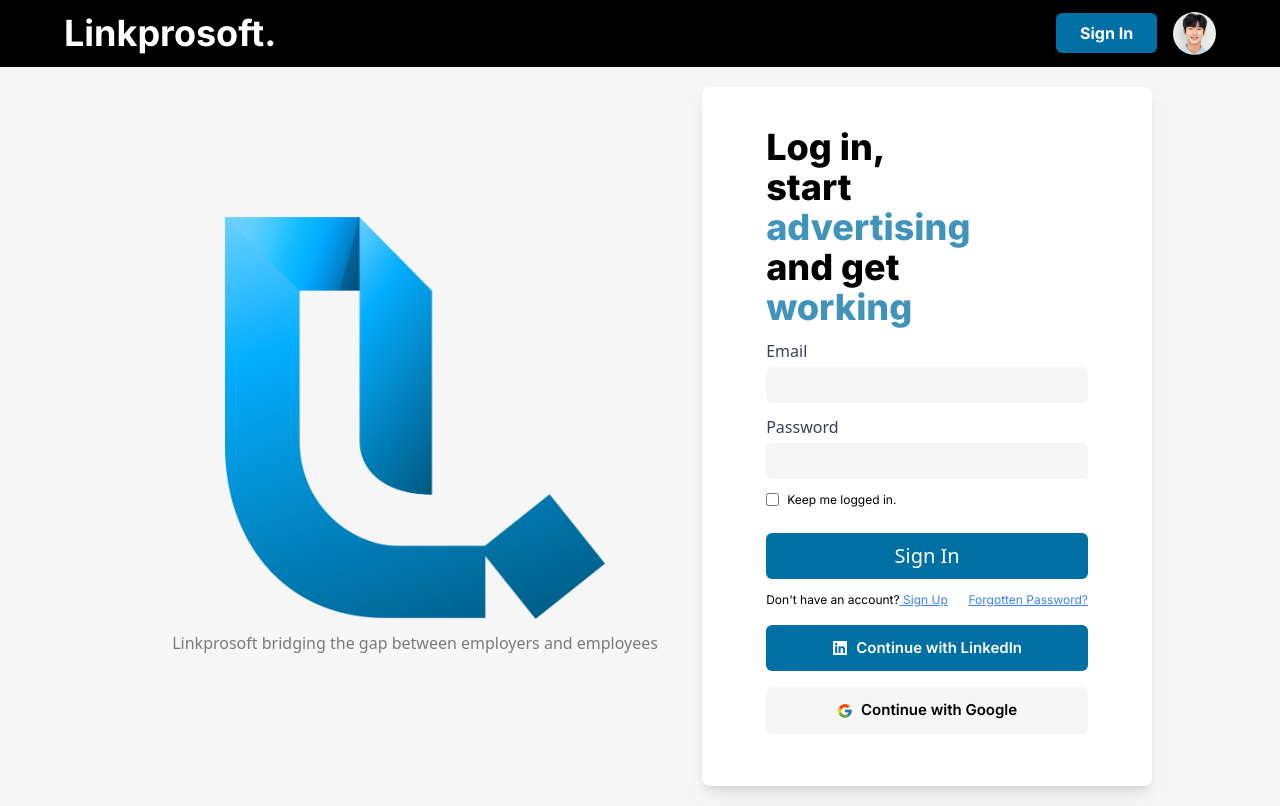
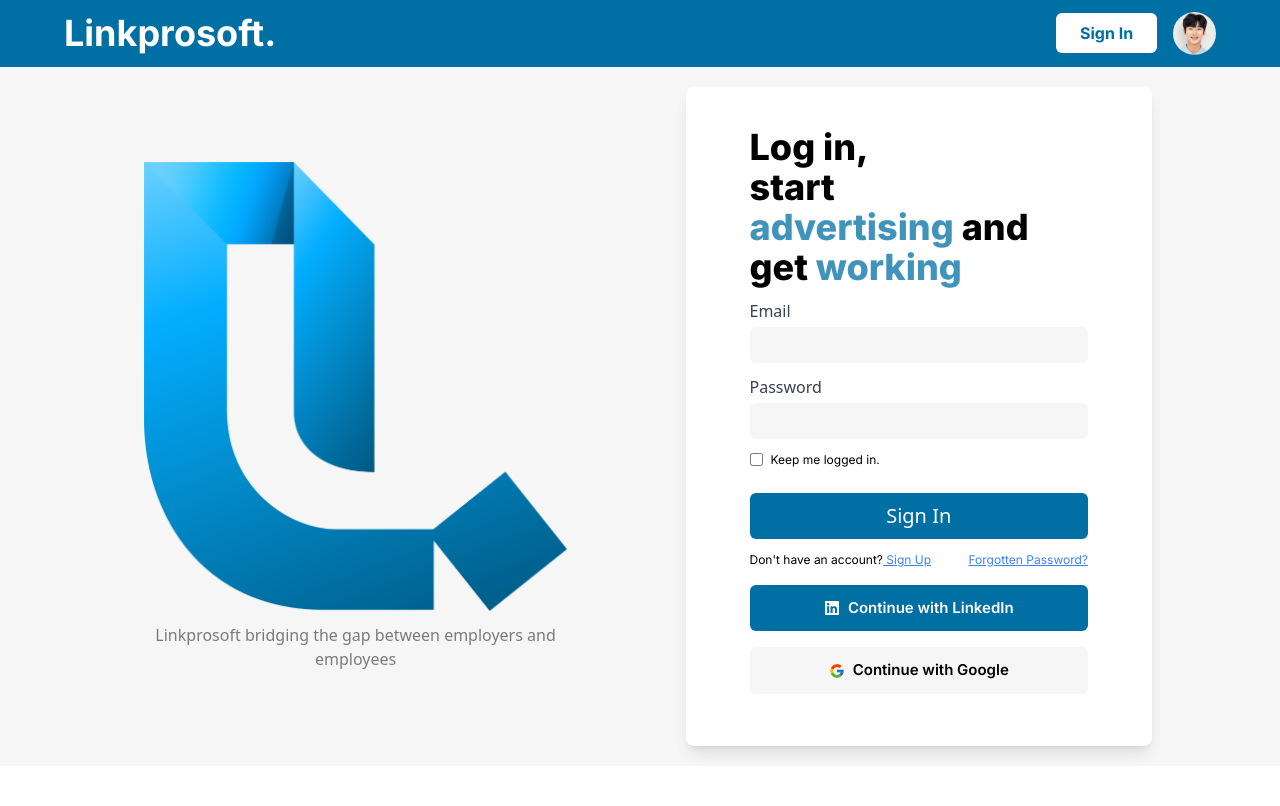
Before and after one commit to german-machine/Linkprosoft, a React (Vite) app in the folder Front-end/: page /ProffesionalLogin in a window 1280 px wide. Built offline with nearby package versions, Linux system fonts and the light colour scheme.

Commit message:
restyled component and passed props for background color, text color and button color

```diff
--- a/Front-end/src/Pages/Login&SignUp/EmployerLogin.jsx
+++ b/Front-end/src/Pages/Login&SignUp/EmployerLogin.jsx
@@ -9,8 +9,6 @@
   return (
     <>
       <HeaderBanner
-        showSignInButton={false}
-        border='none'
         bgColor='#000000'
         logoColor='#ffffff'
         btnColor='#006FA3'
@@ -19,12 +17,12 @@
 
       <section className="w-full lg:bg-[#F6F6F6]">
         <div className="w-[85%] lg:w-[80%] mx-auto flex justify-between items-center py-10 lg:py-5 ">
-          <div className='w-full mx-auto items-center hidden lg:block py-5 px-4'>
-            <img src={OurLogo} alt="" className='w-[70%] mx-auto' />
+          <div className='w-[50%] mx-auto hidden lg:block px-4 lg:mr-[10%]'>
+            <img src={OurLogo} alt="" className='w-full mx-auto' />
             <p className='w-full opacity-50 text-center mt-3'>Linkprosoft bridging the gap between employers and employees</p>
           </div>
 
-          <div className='w-full lg:w-[100%] xl:w-[70%] mx-auto bg-transparent lg:bg-white rounded-none lg:rounded-lg shadow-none lg:shadow-lg lg:p-3 lg:px-16 lg:py-10'>
+          <div className='w-full lg:w-[70%] xl:w-[50%] mx-auto bg-transparent lg:bg-white rounded-none lg:rounded-lg shadow-none lg:shadow-lg lg:p-3 lg:px-16 lg:py-10'>
             <h2 className='text-[36px] font-Inter font-[800] leading-[40px] mb-3 md:text-center lg:text-left inline-block md:w-full md:mb-3 xl:max-w-[85%]'>Log in, <br /> start <span className='text-[#4093BA]'>advertising</span> and get <span className='text-[#4093BA]'>working</span></h2>
 
             <form action="">
@@ -40,27 +38,27 @@
               </div>
 
               <div>
-                <button className="px-4 py-2 w-full bg-[#006FA3] text-[20px] font-medium rounded-md hover:bg-[#0A66C2] transition mt-6 mb-3 text-[#ffffff]">Sign In</button>
+                <button className="px-4 py-2 w-full bg-[#006FA3] text-xl font-medium rounded-md hover:bg-[#0A66C2] transition mt-6 mb-3 text-[#ffffff]">Sign In</button>
               </div>
 
-              <div className="xl:flex justify-between items-center font-Inter mb-4">
-                <p className=' text-[12px]'>Don't have an account?
-                  <Link className='text-blue-500 underline hover:text-blue-700 text-[12px]'> Sign Up</Link>
+              <div className="flex lg:flex-col flex-nowrap justify-between items-center lg:items-start sm:gap-[1%] font-Inter my-4">
+                <p className=' text-xs'>Don't have an account?
+                  <Link className='text-blue-500 underline hover:text-blue-700 text-sm'> Sign Up</Link>
                 </p>
-                <Link to='/forget password' className='text-blue-500 underline hover:text-blue-700 text-[12px]'>Forgotten Password?</Link>
+                <Link to='/forget password' className='text-blue-500 underline hover:text-blue-700 text-xs'>Forgotten Password?</Link>
               </div>
 
-              <div className='w-full font-Inter flex flex-col md:flex-row lg:flex-col xl:flex-ro justify-center items-center gap-y-4 lg:gap-y-4 md:gap-[2%] mb-3'>
+              <div className='w-full font-Inter flex flex-col sm:flex-row lg:flex-col xl:flex-ro justify-center items-center gap-y-4 lg:gap-y-4 md:gap-[2%] my-3 sm:gap-[2%]'>
                 <Link className='bg-[#006FA3] flex justify-center items-center rounded-md py-3 px-1 gap-2 ' style={{ width: "clamp(70%, 90vw, 100%)" }}
                 >
-                  <FaLinkedin className='text-white' />
-                  <p className='font-[600] font-Inter text-[15px] text-white'>Continue with LinkedIn</p>
+                  <FaLinkedin className='text-white text-lg' />
+                  <p className='font-[600] font-Inter text-lg sm:text-base text-white'>Continue with LinkedIn</p>
                 </Link>
 
                 <Link className='bg-[#F6F6F6] flex justify-center items-center rounded-md py-3 px-1 gap-2' style={{ width: "clamp(70%, 90vw, 100%)" }}
                 >
-                  <FcGoogle className='text-white' />
-                  <p className='font-[600] font-Inter text-[15px] text-black'>Continue with Google</p>
+                  <FcGoogle className='text-white text-lg' />
+                  <p className='font-[600] font-Inter text-lg sm:text-base text-black'>Continue with Google</p>
                 </Link>
               </div>
 
--- a/Front-end/src/Pages/Login&SignUp/ProfesionalLogin.jsx
+++ b/Front-end/src/Pages/Login&SignUp/ProfesionalLogin.jsx
@@ -15,22 +15,20 @@
     return (
         <>
             <HeaderBanner
-                showSignInButton={false}
-                border='none'
-                bgColor='#000000'
+                bgColor='#006FA3'
                 logoColor='#ffffff'
-                btnColor='#006FA3'
-                btnTextColor='#ffffff'
+                btnColor='#ffffff'
+                btnTextColor='#006FA3'
             />
 
             <section className="w-full lg:bg-[#F6F6F6]">
                 <div className="w-[85%] lg:w-[80%] mx-auto flex justify-between items-center py-10 lg:py-5 ">
-                    <div className='w-full mx-auto items-center hidden lg:block py-5 px-4'>
-                        <img src={OurLogo} alt="" className='w-[70%] mx-auto' />
+                    <div className='w-[50%] mx-auto hidden lg:block px-4 lg:mr-[10%]'>
+                        <img src={OurLogo} alt="" className='w-full mx-auto' />
                         <p className='w-full opacity-50 text-center mt-3'>Linkprosoft bridging the gap between employers and employees</p>
                     </div>
 
-                    <div className='w-full lg:w-[100%] xl:w-[70%] mx-auto bg-transparent lg:bg-white rounded-none lg:rounded-lg shadow-none lg:shadow-lg lg:p-3 lg:px-16 lg:py-10'>
+                    <div className='w-full lg:w-[70%] xl:w-[50%] mx-auto bg-transparent lg:bg-white rounded-none lg:rounded-lg shadow-none lg:shadow-lg lg:p-3 lg:px-16 lg:py-10'>
                         <h2 className='text-[36px] font-Inter font-[800] leading-[40px] mb-3 md:text-center lg:text-left inline-block md:w-full md:mb-3 xl:max-w-[85%]'>Log in, <br /> start <span className='text-[#4093BA]'>advertising</span> and get <span className='text-[#4093BA]'>working</span></h2>
 
                         <form action="">
```
